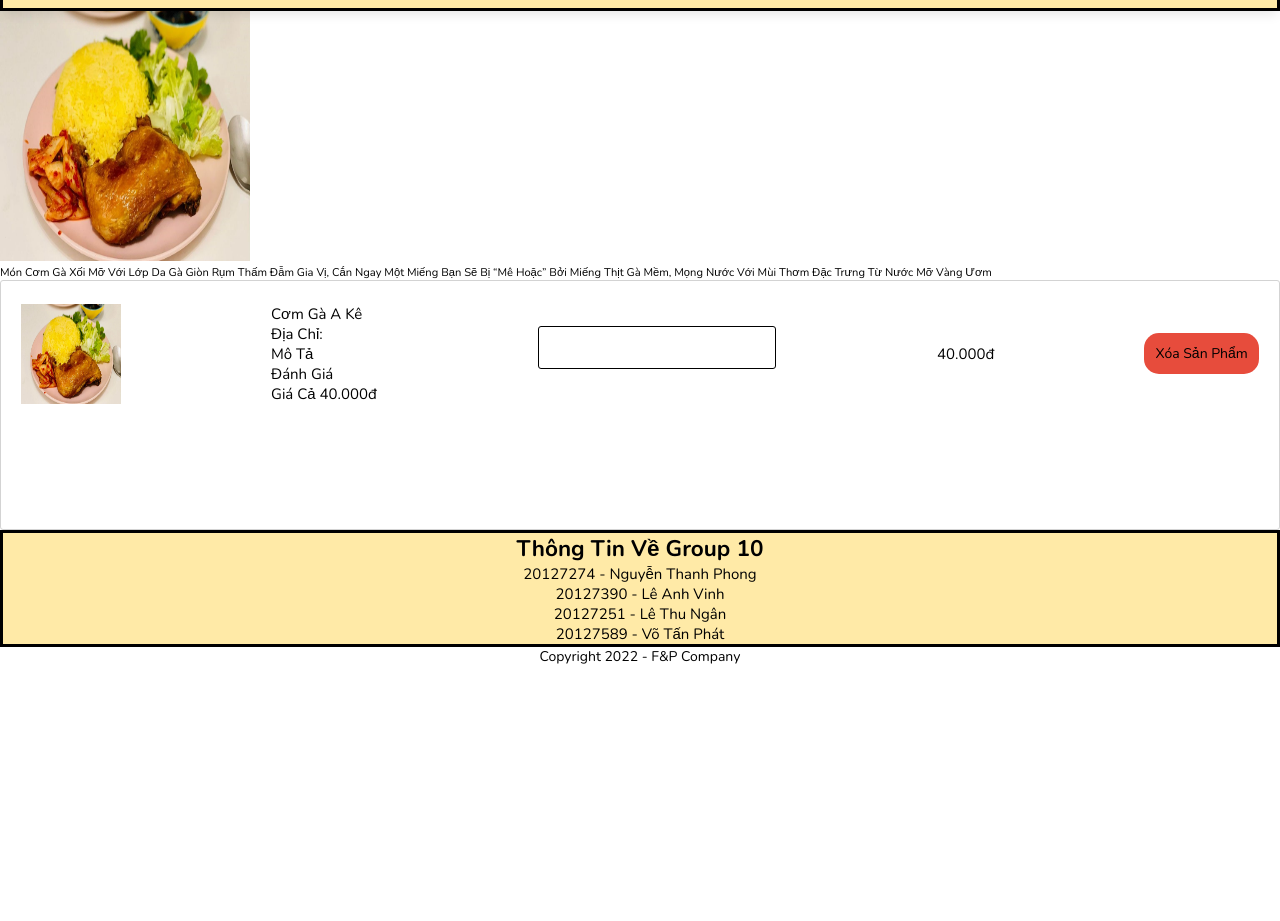
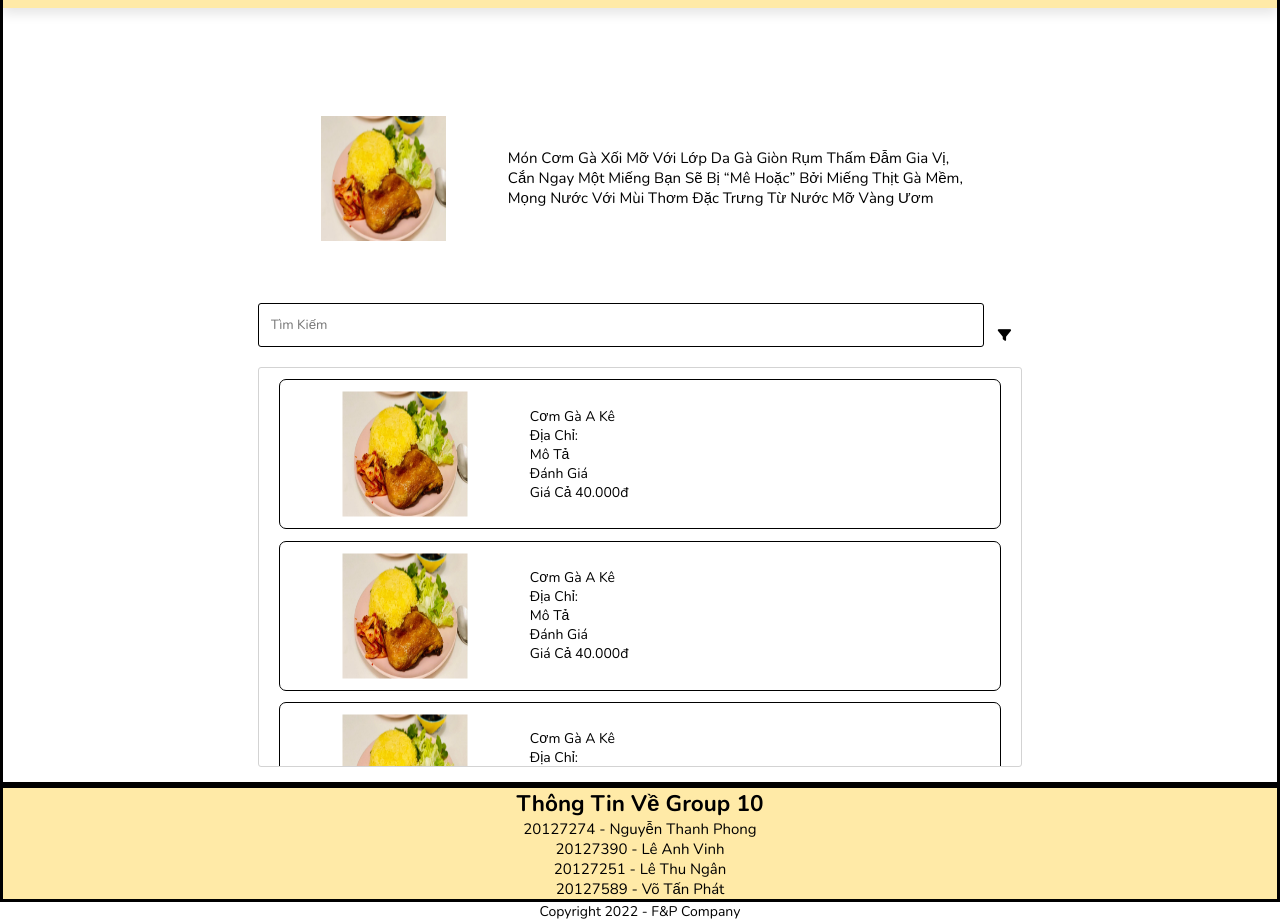
Before and after one commit to 2imfatx/SE-20CLC03-Group10, a plain HTML site: page Source/store.html in a window 1280 px wide. Shown: the part 155-1076 px from the top of the page. Before the commit the page ends 821 px from the top, so only its background shows below. Drawn offline with nearby package versions, Linux system fonts and the light colour scheme.

Commit message:
update store

```diff
--- a/Source/store.html
+++ b/Source/store.html
@@ -31,7 +31,7 @@
                 <a href="#"></a>
             </div>
         </div>
-    </div>
+
 
 
 
@@ -45,11 +45,14 @@
                 </div>
             </div>
 
+            <div class="searchBox">
+                <input type="text" placeholder="Tìm kiếm" maxlength="64">
+                <button id="filter" class="fa fa-filter"></button>
+            </div>
 
 
-
-        <div class="listOrder">
-            <div id="productOrder">
+            <div id="storeList" class="listOrder">
+                <div id="sellingFood">
                     <img src="comGa.jpg" alt="">
                     <div>
                         <p>Cơm gà A Kê</p>
@@ -58,14 +61,35 @@
                         <p>Đánh giá</p>
                         <p>Giá cả 40.000đ</p>
                     </div>
+                </div>
+                <div id="sellingFood">
+                    <img src="comGa.jpg" alt="">
                     <div>
-                    <input type="number" min="1">
+                        <p>Cơm gà A Kê</p>
+                        <p>Địa chỉ: </p>
+                        <p>Mô tả</p>
+                        <p>Đánh giá</p>
+                        <p>Giá cả 40.000đ</p>
                     </div>
+                </div>
+                <div id="sellingFood">
+                    <img src="comGa.jpg" alt="">
                     <div>
-                    <p>40.000đ</p>
+                        <p>Cơm gà A Kê</p>
+                        <p>Địa chỉ: </p>
+                        <p>Mô tả</p>
+                        <p>Đánh giá</p>
+                        <p>Giá cả 40.000đ</p>
                     </div>
-                <button>Xóa sản phẩm </button>
                 </div>
+            </div>
+
+        </div>
+
+
+
+
+
     </div>
 
 
--- a/Source/style.css
+++ b/Source/style.css
@@ -418,3 +418,59 @@ table{
     font-size: 16px;
 }
 /*--------*/
+
+.shopBody{
+    padding: 4rem 20% 15px 20%;
+    background: white;
+}
+.foodDescription{
+    display: flex;
+    align-items: center;
+    font-size: 15px;
+    padding-right: 5rem;
+}
+
+.searchBox input[type=text] {
+    width: 95%;
+    margin-bottom: 20px;
+    padding: 12px;
+    border: 1px solid rgb(0, 0, 0);
+    border-radius: 3px;
+
+}
+
+.searchBox button{
+    resize: both;
+    background-color: white;
+    padding-right: 1rem;
+}
+
+.searchBox{
+    display: flex;
+    justify-content: space-between;
+}
+
+.foodDescription img{
+    scale:  50%;
+}
+
+#storeList {
+    height: 400px;
+}
+
+#sellingFood{
+    display: flex;
+    align-content: center;
+    align-items: center;
+    justify-content: start;
+    background: white;
+    font-size: 14px;
+    height: 150px;
+    padding-right: 5rem;
+    border: 1px solid rgb(0, 0, 0);
+    border-radius: 7px;
+     margin-bottom: 1rem;
+}
+#sellingFood img{
+    scale: 50%;
+}
```
Lines whose indentation alone changed are shown as unchanged.
